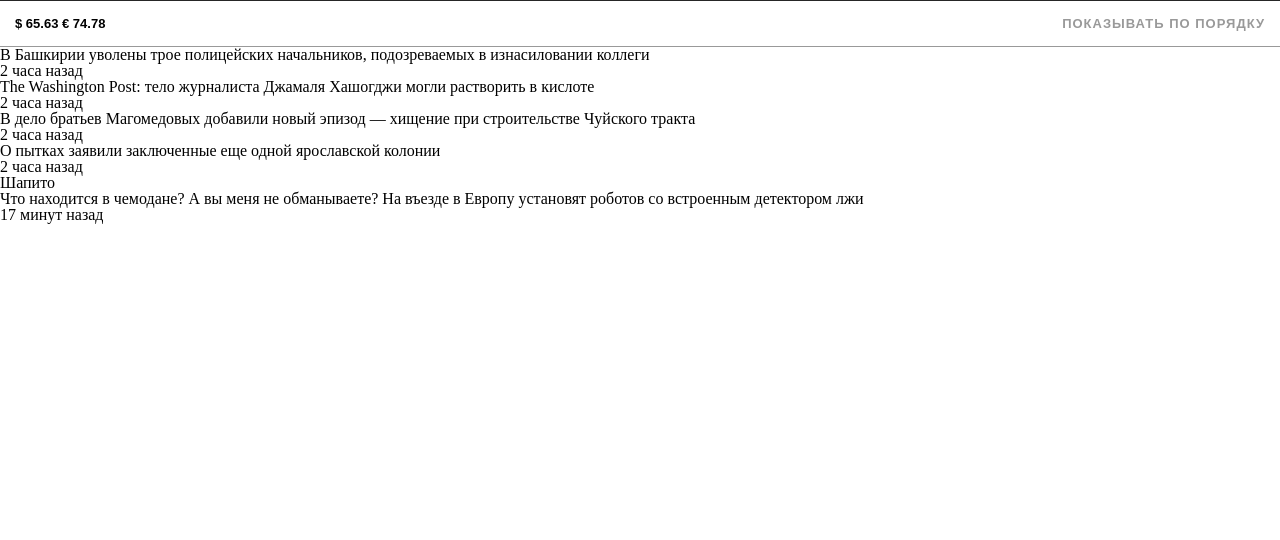
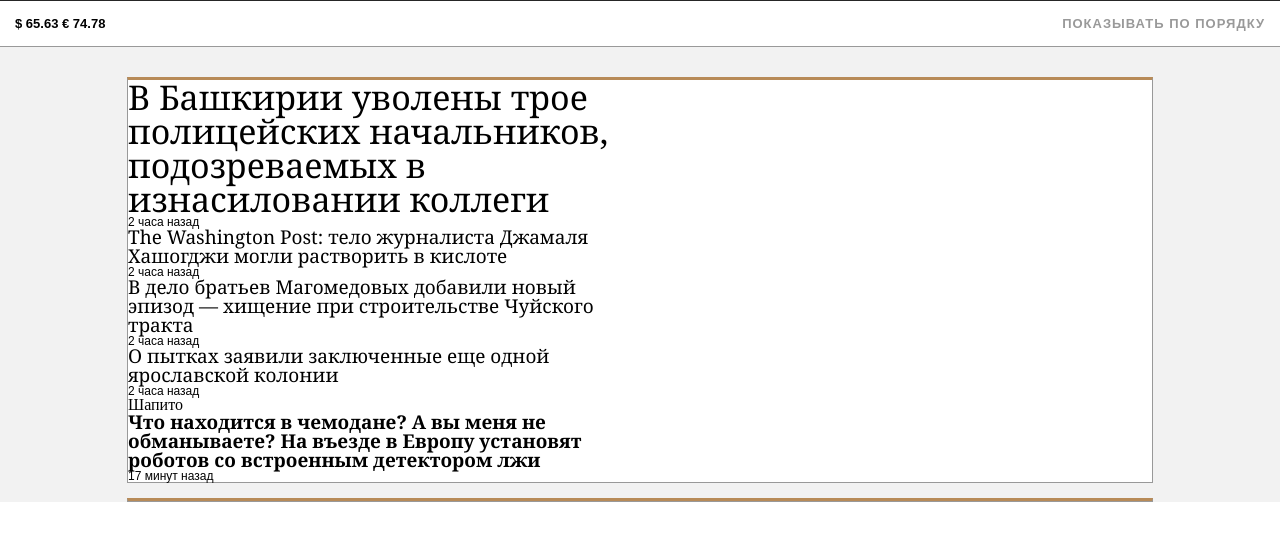
Before and after one commit to evgeny-matveev/HSE-DPO-meduza, a plain HTML site: page index.html in a window 1280 px wide. Shown: the part 44-584 px from the top of the page. Drawn offline with Linux system fonts and the light colour scheme.

Commit message:
Добавили стили для первой карточки

```diff
--- a/styles/style.css
+++ b/styles/style.css
@@ -73,6 +73,49 @@ nav ul:last-of-type {
   color: #999;
 }
 
+main {
+  padding-top: 15px;
+
+  background-color: #f2f2f2;
+}
+
+section {
+  width: 80vw;
+  margin: 15px auto;
+
+  border: 1px solid #999;
+  border-top: 3px solid #b88b58;
+  background-color: #fff;
+}
+
+.card {
+
+}
+
+.block:nth-child(1n) {
+  width: 50%;
+}
+
+.block h3 {
+  font-family: Georgia;
+  font-size: 19px;
+}
+
+.card .block:first-of-type h3 {
+  font-size: 34px;
+}
+
+.timestamp {
+  font-family: Arial;
+  font-size: 12px;
+}
+
+.block.is-important h3 {
+  font-weight: bold;
+}
+
+
+
 
 
 
```
